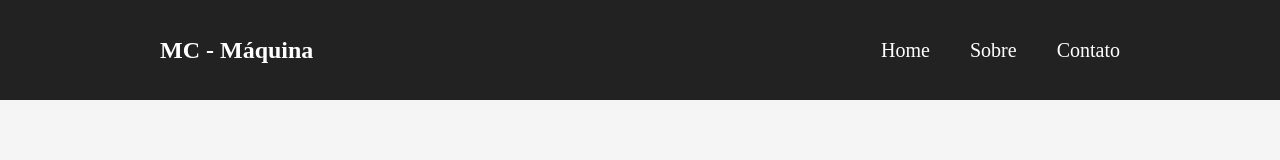
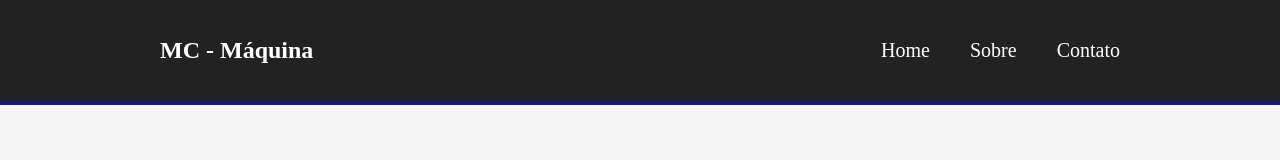
Before and after one commit to fabricio-sant/Curso-Fullstack, a plain HTML site: page mine-site/index.html in a window 1280 px wide. Drawn offline with Linux system fonts and the light colour scheme.

Commit message:
mexi no css

```diff
--- a/mine-site/css/style.css
+++ b/mine-site/css/style.css
@@ -15,6 +15,7 @@ header {
     color: #fff;
     /*flex box*/
     display: flex;
+    border-bottom: 5px solid #191970;
 }
 
 .contentHeader {
```
